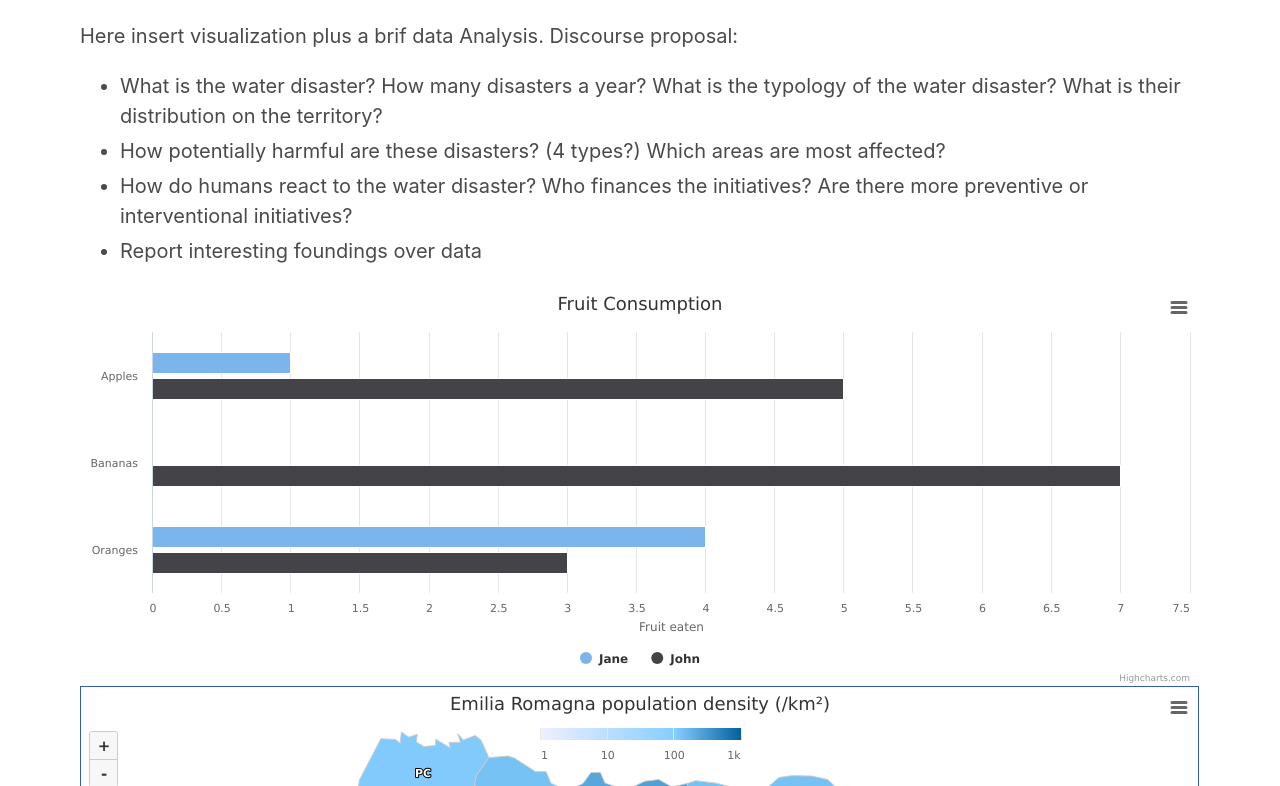
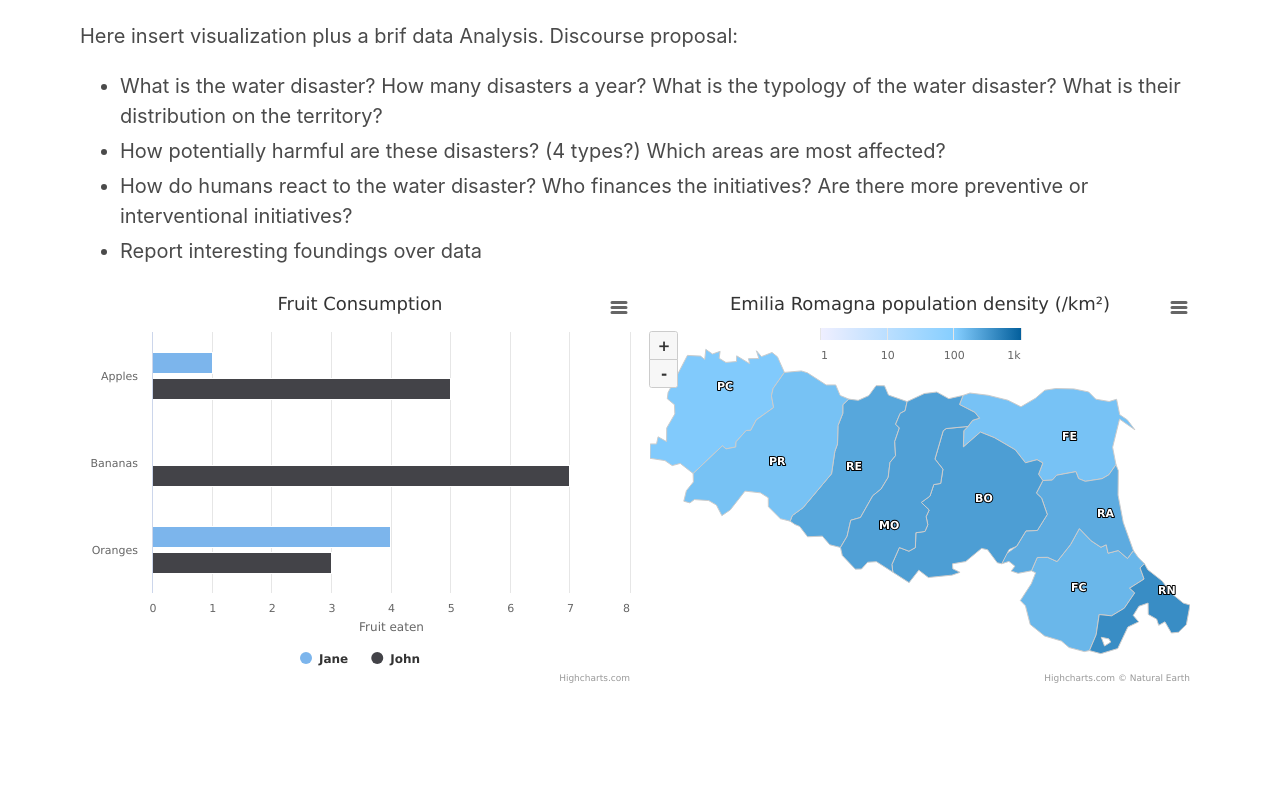
Before and after one commit to ChiaraCati/FlooData, a plain HTML site: page index.html in a window 1280 px wide. Shown: the part 1746-2532 px from the top of the page. Drawn offline with nearby package versions, Linux system fonts and the light colour scheme.

Commit message:
chart layout

```diff
--- a/index.html
+++ b/index.html
@@ -7,6 +7,7 @@
     <link rel="stylesheet" href="https://cdn.jsdelivr.net/npm/bulma@0.9.4/css/bulma.min.css">
     <link rel="stylesheet" href="website/stylesheat.css">
     <!-- <script src="https://code.highcharts.com/highcharts.js"></script> -->
+
     <script src="https://code.highcharts.com/maps/highmaps.js"></script>
     <script src="https://code.highcharts.com/maps/modules/data.js"></script>
     <script src="https://code.highcharts.com/maps/modules/exporting.js"></script>
@@ -172,10 +173,10 @@
           <li>Report interesting foundings over data</li>
         </ul>
 
-        <!-- pout a chart -->
-        <div id="container" style="width:100%; height:400px;"></div>
-        <div id="container2" style="width:100%; height:400px;"></div>
-
+        <!-- put a chart -->
+        <div id="container" class="is-pulled-left" style="width:50%; height:400px;"></div>
+        <div id="container2" class="is-pulled-right" style="width:50%; height:400px;"></div>
+        <div class="clear"></div>
       </div>
 
     </section>
--- a/website/js/Script.js
+++ b/website/js/Script.js
@@ -83,7 +83,6 @@ document.addEventListener('DOMContentLoaded', function () {
 
             chart: {
                 map: topology,
-                borderWidth: 1
             },
 
             title: {
--- a/website/stylesheat.css
+++ b/website/stylesheat.css
@@ -44,7 +44,9 @@ html {
     padding-top: 4em;
 }
 
-
+.clear{
+  clear: both;
+}
 
 #Chart-container {
     height: 400px;
```
